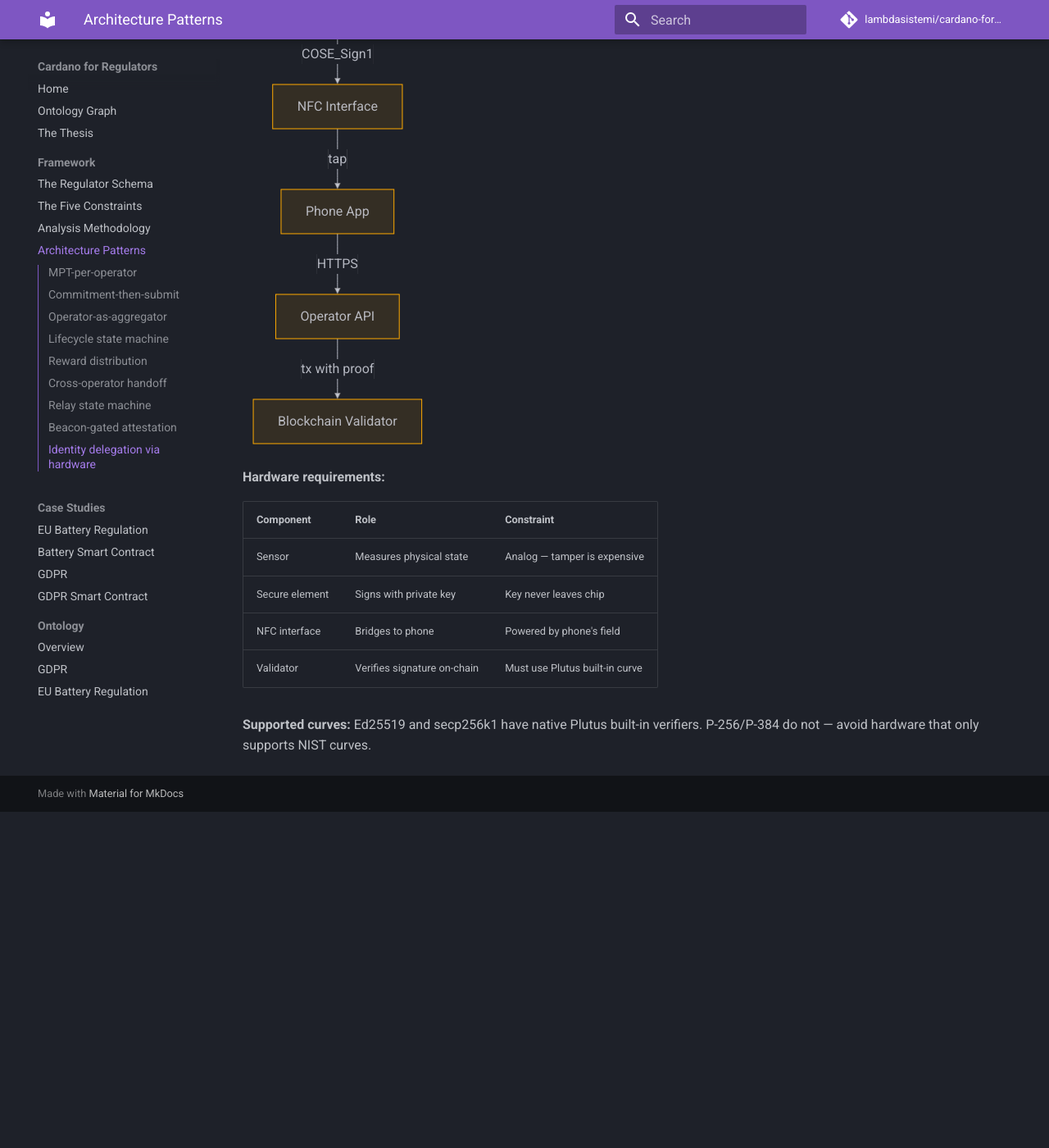
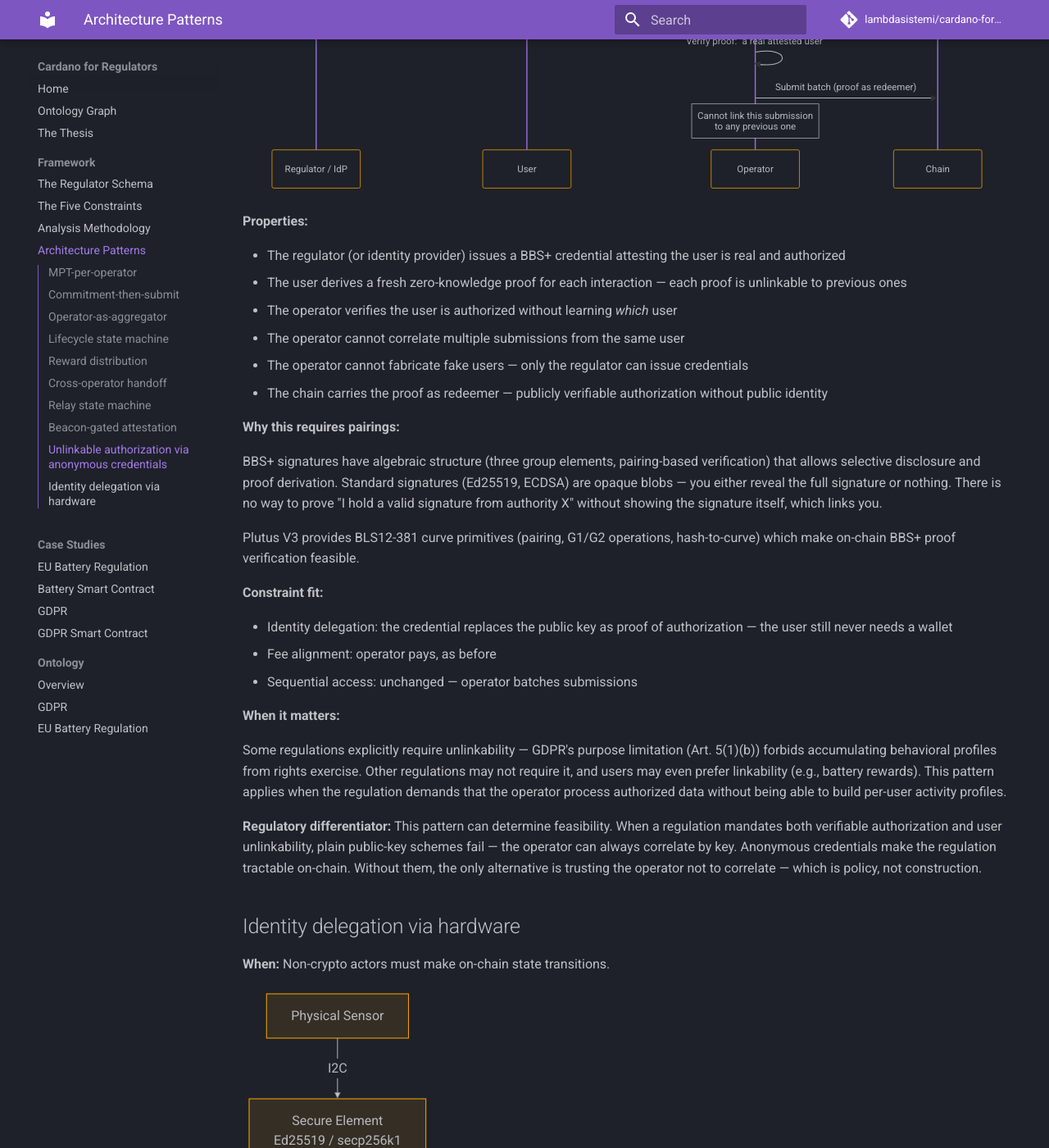
Before and after one commit to lambdasistemi/cardano-for-regulators, an MkDocs documentation site: the page built from docs/framework/patterns.md, in a window 1280 px wide and 1400 px high, scrolled down 6433 px. Shown: the whole window at 82% size. Built offline with MkDocs 1.6.1 and Material for MkDocs 9.7.7, drawn with Linux system fonts in a browser that asks for light colours; comment, search, counter and statistics services are not loaded; before the commit the page ends 7423 px from its top, so only the background shows below that; some of the changed text lies outside the part shown.

Commit message:
Add unlinkable authorization pattern (BBS+ anonymous credentials)
New architecture pattern for regulations requiring that operators cannot
correlate user actions across interactions. Extends the privacy model in
schema.md and adds unlinkability as a tie-breaker in constraint analysis.

````diff
--- a/docs/framework/patterns.md
+++ b/docs/framework/patterns.md
@@ -206,6 +206,74 @@ sequenceDiagram
 expiry has passed or whose standing hash doesn't match the regulation trie
 at mint time.
 
+## Unlinkable authorization via anonymous credentials
+
+**When:** The regulation requires proof of authorization but forbids the
+operator from correlating a user's actions across interactions.
+
+```mermaid
+sequenceDiagram
+    participant R as Regulator / IdP
+    participant U as User
+    participant O as Operator
+    participant C as Chain
+
+    R->>U: Issue BBS+ credential (attests: real user)
+    Note over U: Credential stored locally
+    U->>U: Derive ZK proof from credential
+    U->>O: Submit data + ZK proof (no identity revealed)
+    O->>O: Verify proof: "a real attested user"
+    O->>C: Submit batch (proof as redeemer)
+    Note over O: Cannot link this submission<br/>to any previous one
+```
+
+**Properties:**
+
+- The regulator (or identity provider) issues a BBS+ credential attesting the
+  user is real and authorized
+- The user derives a fresh zero-knowledge proof for each interaction — each
+  proof is unlinkable to previous ones
+- The operator verifies the user is authorized without learning *which* user
+- The operator cannot correlate multiple submissions from the same user
+- The operator cannot fabricate fake users — only the regulator can issue
+  credentials
+- The chain carries the proof as redeemer — publicly verifiable authorization
+  without public identity
+
+**Why this requires pairings:**
+
+BBS+ signatures have algebraic structure (three group elements, pairing-based
+verification) that allows selective disclosure and proof derivation. Standard
+signatures (Ed25519, ECDSA) are opaque blobs — you either reveal the full
+signature or nothing. There is no way to prove "I hold a valid signature from
+authority X" without showing the signature itself, which links you.
+
+Plutus V3 provides BLS12-381 curve primitives (pairing, G1/G2 operations,
+hash-to-curve) which make on-chain BBS+ proof verification feasible.
+
+**Constraint fit:**
+
+- Identity delegation: the credential replaces the public key as proof of
+  authorization — the user still never needs a wallet
+- Fee alignment: operator pays, as before
+- Sequential access: unchanged — operator batches submissions
+
+**When it matters:**
+
+Some regulations explicitly require unlinkability — GDPR's purpose limitation
+(Art. 5(1)(b)) forbids accumulating behavioral profiles from rights exercise.
+Other regulations may not require it, and users may even prefer linkability
+(e.g., battery rewards). This pattern applies when the regulation demands that
+the operator process authorized data without being able to build per-user
+activity profiles.
+
+**Regulatory differentiator:** This pattern can determine feasibility. When a
+regulation mandates both verifiable authorization and user unlinkability, plain
+public-key schemes fail — the operator can always correlate by key. Anonymous
+credentials make the regulation tractable on-chain. Without them, the only
+alternative is trusting the operator not to correlate — which is policy, not
+construction.
+
 ## Identity delegation via hardware
 
 **When:** Non-crypto actors must make on-chain state transitions.
````
Also changed, not shown: docs/framework/constraints.md (+21 -0 lines), docs/framework/schema.md (+19 -0 lines).
